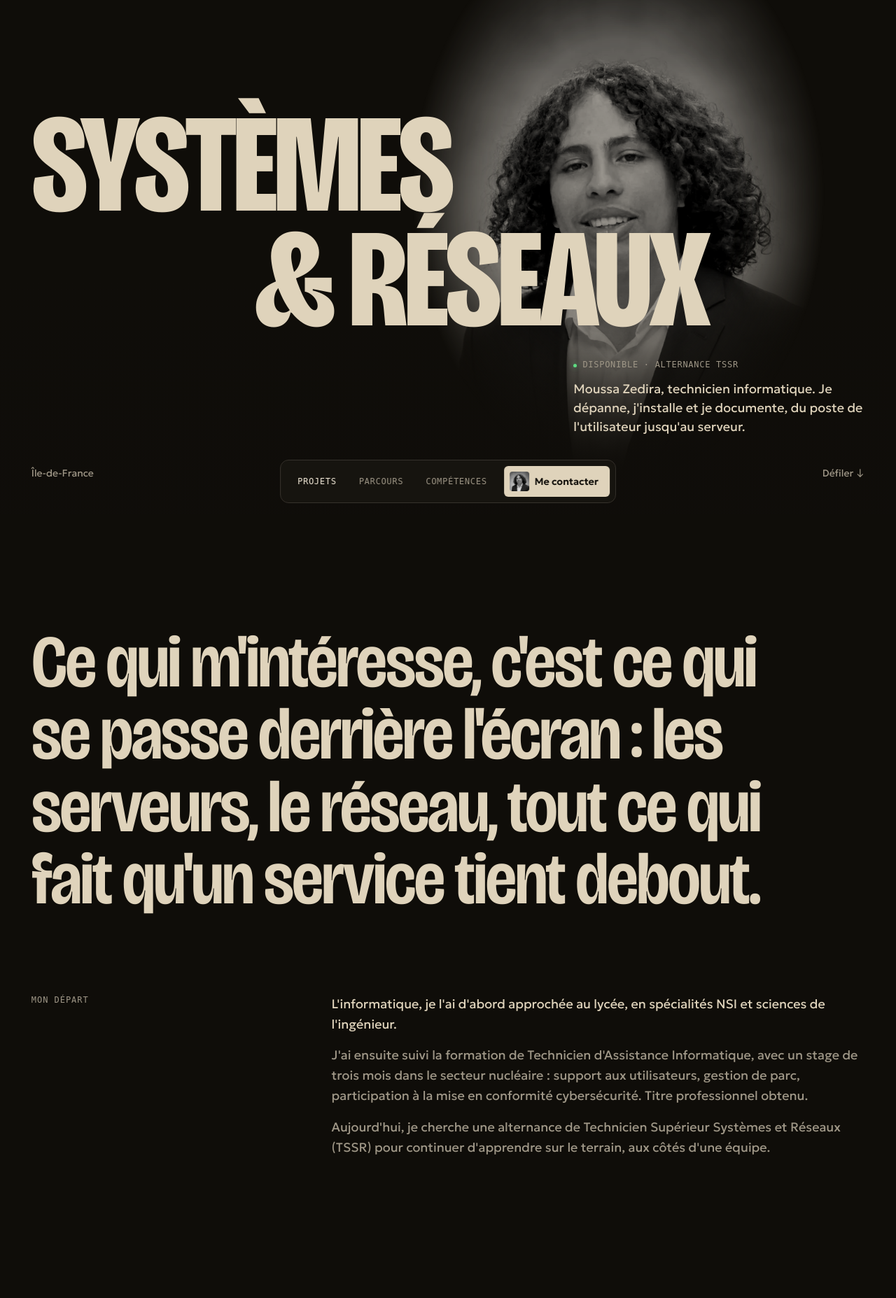
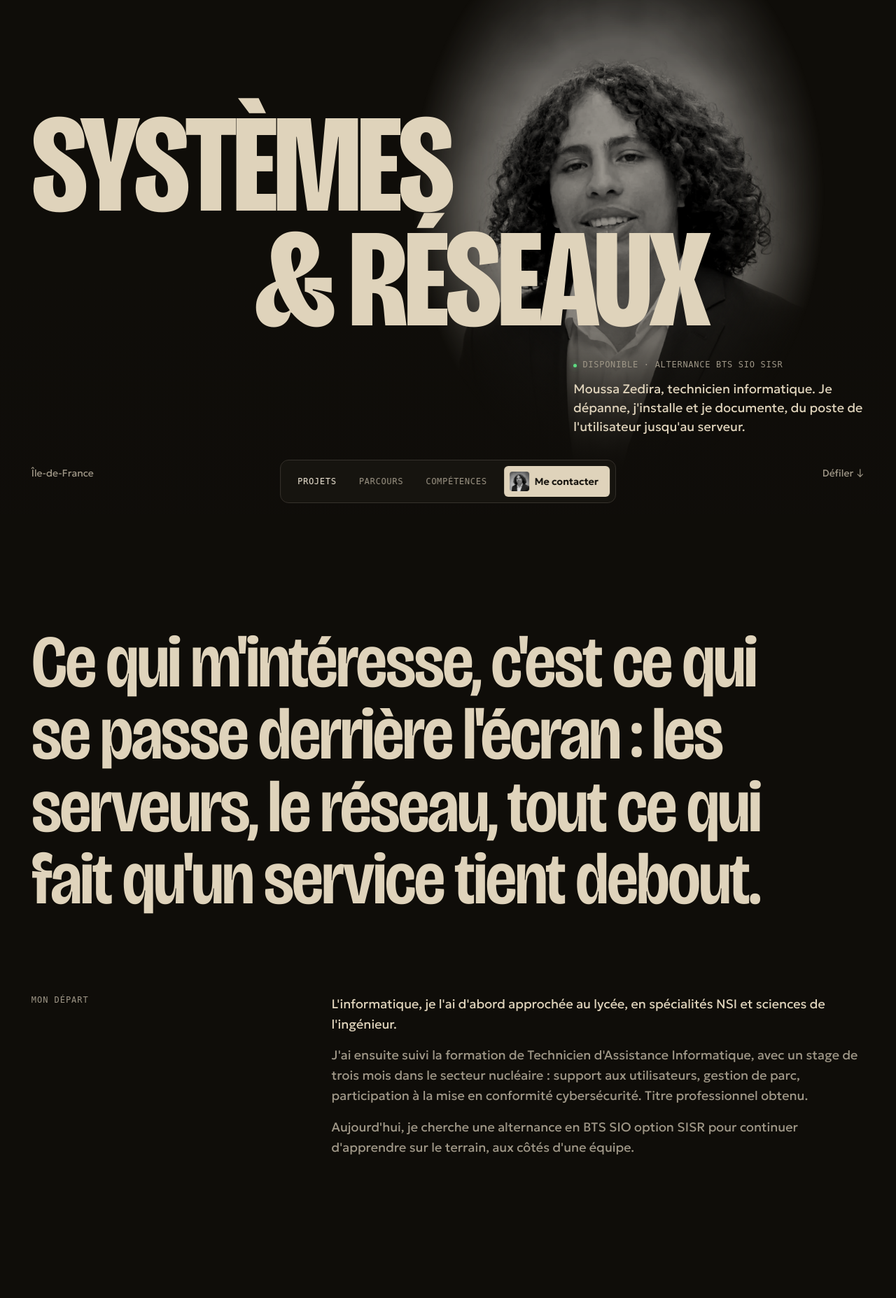
Before and after one commit to moussa-zedira/portfolio-bento, a Node server app: page / in a window 1280 px wide. Shown: the part 65-1920 px from the top of the page at 70% size. Run offline with Node 20, Linux system fonts and the light colour scheme; some web fonts are replaced.

Commit message:
Portfolio : alternance BTS SIO option SISR, formation ITIC Paris
Co-Authored-By: Claude Fable 5.2 <noreply@anthropic.com>

```diff
--- a/routes/index.js
+++ b/routes/index.js
@@ -89,18 +89,18 @@ const portfolio = {
     name: 'Moussa Zedira',
     title: 'Technicien Support IT',
     subtitle: 'Support IT • Systèmes & réseaux • Virtualisation • Python',
-    seeking: 'Recherche une alternance TSSR (Technicien Supérieur Systèmes et Réseaux) — Île-de-France',
+    seeking: 'Recherche une alternance en BTS SIO option SISR (Solutions d\'Infrastructure, Systèmes et Réseaux) — Île-de-France',
     aboutHook: `Passionné d'informatique, du poste de l'utilisateur jusqu'au serveur : je dépanne, j'installe et je documente.`,
     aboutPoints: [
         `Le support IT, c'est le contact humain : un utilisateur bloqué, un diagnostic à poser, un problème résolu.`,
-        `Objectif : une alternance TSSR (Technicien Supérieur Systèmes et Réseaux) en Île-de-France.`
+        `Objectif : une alternance en BTS SIO option SISR (Solutions d'Infrastructure, Systèmes et Réseaux) en Île-de-France.`
     ],
     // Courte presentation a la premiere personne. Uniquement des faits deja presents
     // ailleurs sur le site (formation, stage, projets) : aucune anecdote inventee.
     story: [
         `L'informatique, je l'ai d'abord approchée au lycée, en spécialités NSI et sciences de l'ingénieur.`,
         `J'ai ensuite suivi la formation de Technicien d'Assistance Informatique, avec un stage de trois mois dans le secteur nucléaire : support aux utilisateurs, gestion de parc, participation à la mise en conformité cybersécurité. Titre professionnel obtenu.`,
-        `Aujourd'hui, je cherche une alternance de Technicien Supérieur Systèmes et Réseaux (TSSR) pour continuer d'apprendre sur le terrain, aux côtés d'une équipe.`
+        `Aujourd'hui, je cherche une alternance en BTS SIO option SISR pour continuer d'apprendre sur le terrain, aux côtés d'une équipe.`
     ],
     tags: ['Support IT', 'Systèmes', 'Virtualisation', 'Réseaux', 'Cybersécurité'],
     stats: {
@@ -108,6 +108,12 @@ const portfolio = {
         projects: 4
     },
     formation: [
+        {
+            year: '2026 - 2028',
+            title: 'BTS SIO — Services Informatiques aux Organisations, option SISR',
+            school: 'ITIC Paris',
+            detail: 'En cours · Infrastructure, systèmes et réseaux'
+        },
         {
             year: '2025 - 2026',
             title: 'Titre Professionnel — Technicien d\'Assistance Informatique',
--- a/views/index.ejs
+++ b/views/index.ejs
@@ -53,7 +53,7 @@
             </h1>
 
             <div class="hero__intro">
-                <p class="status"><span class="status__led" aria-hidden="true"></span>Disponible · alternance TSSR</p>
+                <p class="status"><span class="status__led" aria-hidden="true"></span>Disponible · alternance BTS SIO SISR</p>
                 <p>Moussa Zedira, technicien informatique. Je dépanne, j'installe et je documente, du poste de l'utilisateur jusqu'au serveur.</p>
             </div>
 
```
